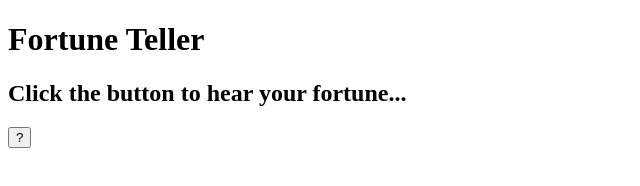
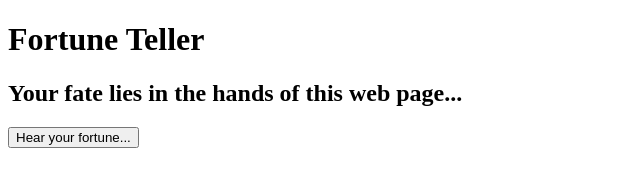
Before and after one commit to cdgraybill/Fortune-Teller, a plain HTML site: page index.html in a window 1280 px wide. Shown: the whole page, without its empty margins (0-640 px from the left). Drawn offline with Linux system fonts and the light colour scheme.

Commit message:
changed page text

```diff
--- a/index.html
+++ b/index.html
@@ -10,10 +10,10 @@
 <body>
     <header>
         <h1>Fortune Teller</h1>
-        <h2>Click the button to hear your fortune...</h2>
+        <h2>Your fate lies in the hands of this web page...</h2>
     </header>
 
-    <button id="button" onclick="displayFortune()">?</button>
+    <button id="button" onclick="displayFortune()">Hear your fortune...</button>
 
     <p id="lucky-number"></p>
     <p id="fortune"></p>
```
